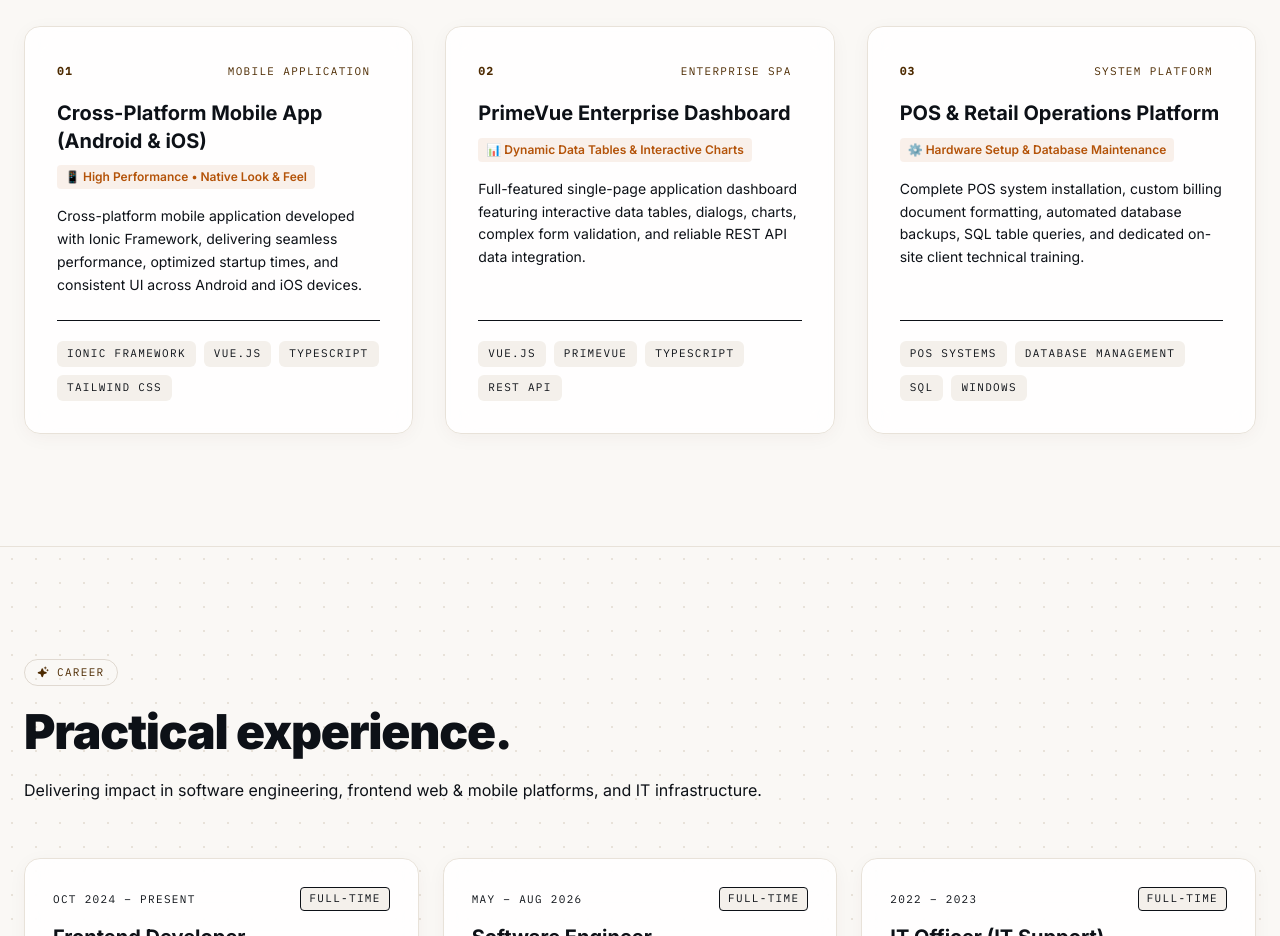
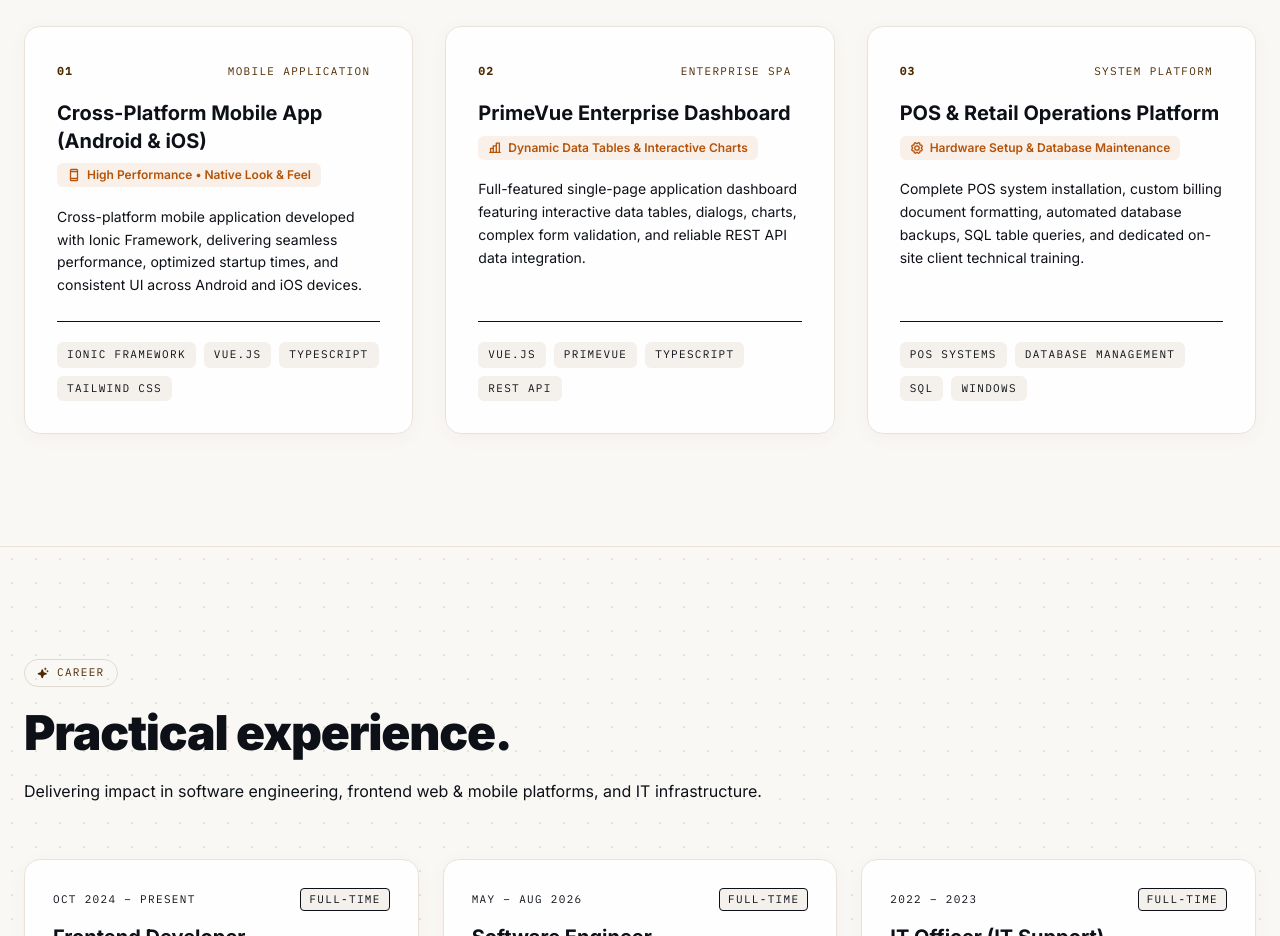
Before and after one commit to Xiao-Hour/xiao_hour_portfolio, a React (Vite) app: page / in a window 1280 px wide. Shown: the part 2340-3276 px from the top of the page. Built offline with nearby package versions, Linux system fonts and the light colour scheme.

Commit message:
fix(audit): remove all emojis across the codebase and replace with SVG Phosphor icons

```diff
--- a/src/views/home/Home.tsx
+++ b/src/views/home/Home.tsx
@@ -17,6 +17,8 @@ import {
   DownloadSimpleIcon,
   LightningIcon,
   ShieldCheckIcon,
+  ChartBarIcon,
+  GearIcon,
 } from "@phosphor-icons/react";
 
 import profileImg from "../../assets/image/profile.png";
@@ -131,7 +133,8 @@ const FEATURED_PROJECTS = [
     slug: "01",
     category: "Mobile Application",
     title: "Cross-Platform Mobile App (Android & iOS)",
-    highlight: "📱 High Performance • Native Look & Feel",
+    icon: DeviceMobileIcon,
+    highlight: "High Performance • Native Look & Feel",
     description:
       "Cross-platform mobile application developed with Ionic Framework, delivering seamless performance, optimized startup times, and consistent UI across Android and iOS devices.",
     tags: ["Ionic Framework", "Vue.js", "TypeScript", "Tailwind CSS"],
@@ -140,7 +143,8 @@ const FEATURED_PROJECTS = [
     slug: "02",
     category: "Enterprise SPA",
     title: "PrimeVue Enterprise Dashboard",
-    highlight: "📊 Dynamic Data Tables & Interactive Charts",
+    icon: ChartBarIcon,
+    highlight: "Dynamic Data Tables & Interactive Charts",
     description:
       "Full-featured single-page application dashboard featuring interactive data tables, dialogs, charts, complex form validation, and reliable REST API data integration.",
     tags: ["Vue.js", "PrimeVue", "TypeScript", "REST API"],
@@ -149,7 +153,8 @@ const FEATURED_PROJECTS = [
     slug: "03",
     category: "System Platform",
     title: "POS & Retail Operations Platform",
-    highlight: "⚙️ Hardware Setup & Database Maintenance",
+    icon: GearIcon,
+    highlight: "Hardware Setup & Database Maintenance",
     description:
       "Complete POS system installation, custom billing document formatting, automated database backups, SQL table queries, and dedicated on-site client technical training.",
     tags: ["POS Systems", "Database Management", "SQL", "Windows"],
@@ -550,7 +555,7 @@ export default function Home() {
           </RevealSection>
 
           <div className="grid lg:grid-cols-3 gap-8">
-            {FEATURED_PROJECTS.map(({ slug, category, title, highlight, description, tags }, i) => (
+            {FEATURED_PROJECTS.map(({ slug, category, title, icon: ProjectIcon, highlight, description, tags }, i) => (
               <RevealSection key={slug} delay={i * 0.1}>
                 <article className="p-8 rounded-2xl border glass-card h-full flex flex-col group">
                   <div className="flex items-center justify-between mb-4">
@@ -576,7 +581,11 @@ export default function Home() {
                   </h3>
 
                   <div className="mb-4">
-                    <span className="text-xs font-semibold px-2 py-1 rounded inline-block" style={{ backgroundColor: "rgba(180, 83, 9, 0.08)", color: "#b45309" }}>
+                    <span
+                      className="inline-flex items-center gap-1.5 text-xs font-semibold px-2.5 py-1 rounded-md"
+                      style={{ backgroundColor: "rgba(180, 83, 9, 0.08)", color: "#b45309" }}
+                    >
+                      <ProjectIcon size={14} weight="bold" />
                       {highlight}
                     </span>
                   </div>
```
